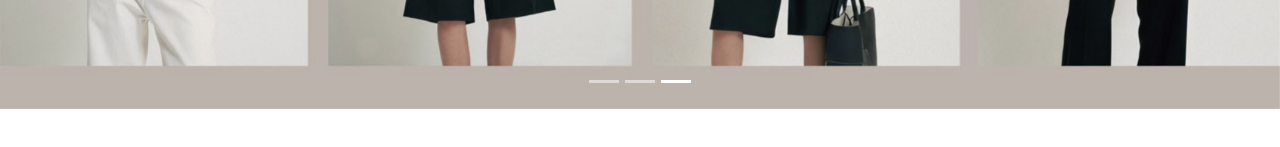
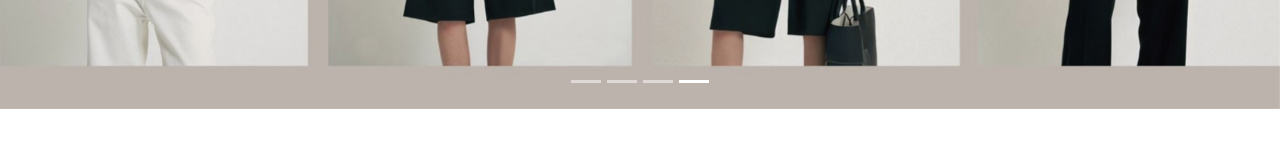
Before and after one commit to Tuwaiq-Group-3/Group_3_Project, a React (Create React App) app in the folder group_4_project/: page / in a window 1280 px wide. Shown: the part 479-626 px from the top of the page. Built offline with nearby package versions, Linux system fonts and the light colour scheme.

Commit message:
Home page done

```diff
--- a/group_4_project/src/Components/Home.js
+++ b/group_4_project/src/Components/Home.js
@@ -1,11 +1,9 @@
-import header from '../Img/header.jpg'
 import jewellery from '../Img/jewellery.jpeg'
 import women from '../Img/women blouses.jpg'
 import men from '../Img/men.jpeg'
 import electronic from '../Img/electronic.jpg'
 import menHeader from '../Img/menHeader2.png'
 import wHeader from '../Img/wHeader.jpg'
-import diamond from '../Img/diamond.jpg'
 import jHeader from '../Img/jHeader.jpg'
 import online from '../Img/online.jpg'
 import '../App.css';
@@ -20,16 +18,18 @@ return (
     <div class="carousel-indicators">
       <button type="button" data-bs-target="#myCarousel" data-bs-slide-to="0" class="" aria-label="Slide 1"></button>
       <button type="button" data-bs-target="#myCarousel" data-bs-slide-to="1" aria-label="Slide 2" class=""></button>
-      <button type="button" data-bs-target="#myCarousel" data-bs-slide-to="2" aria-label="Slide 3" class="active" aria-current="true"></button>
+      <button type="button" data-bs-target="#myCarousel" data-bs-slide-to="2" aria-label="Slide 3" class=""></button>
+      <button type="button" data-bs-target="#myCarousel" data-bs-slide-to="3" aria-label="Slide 4" class="active" aria-current="true"></button>
     </div>
     <div class="carousel-inner">
       <div class="carousel-item">
         <img class="d-block w-100 " src={online} width="130%" />
-
+      </div>
+      <div class="carousel-item">
+        <img class="d-block w-100 " src={jHeader} width="130%" />
       </div>
       <div class="carousel-item active carousel-item-start">
         <img class="d-block w-100" src={menHeader}width="130%"/>
-
       </div>
       <div class="carousel-item carousel-item-next carousel-item-start">
         <img class="d-block w-100" src={wHeader} width="80%"/>
```
Also changed, not shown: group_4_project/src/Img/header.jpg (deleted), group_4_project/src/Img/online.jpg.
